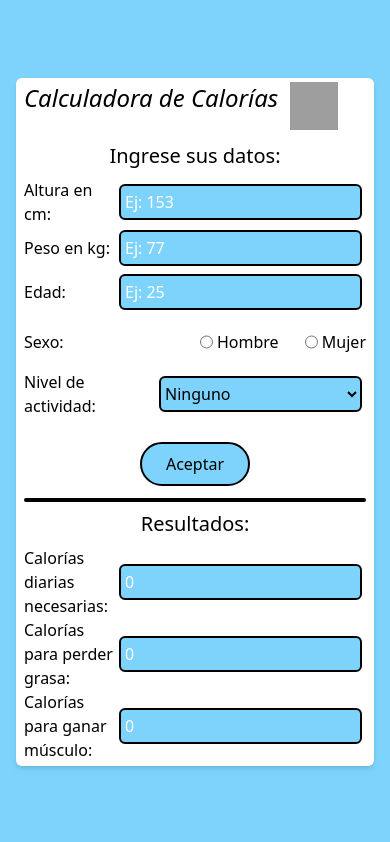
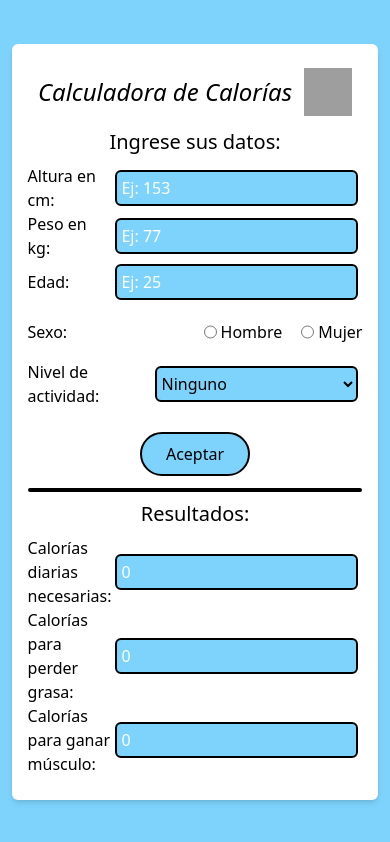
Before and after one commit to kevin-dorado/calculadoraDeCalorias, a website: page index.html in a window 390 px wide. Drawn offline with nearby package versions, Linux system fonts and the light colour scheme; grey boxes are pictures that could not be loaded.

Commit message:
mobile demo padding

```diff
--- a/index.html
+++ b/index.html
@@ -26,8 +26,10 @@
     <div
       class="h-screen w-screen bg-sky-300 md:bg-sky-300 min-h-screen flex justify-center items items-center"
     >
-      <div class="mx-4 px-2 bg-white md:px-10 py-1 rounded-md shadow-md">
-        <h1 class="text-2xl md:text-4xl italic pb-1 flex">
+      <div class="mx-4 px-4 py-6 bg-white md:px-10 py-1 rounded-md shadow-md">
+        <h1
+          class="text-2xl md:text-4xl italic pb-1 flex justify-center items-center"
+        >
           Calculadora de Calorías
           <span class="pl-3"
             ><img
```
